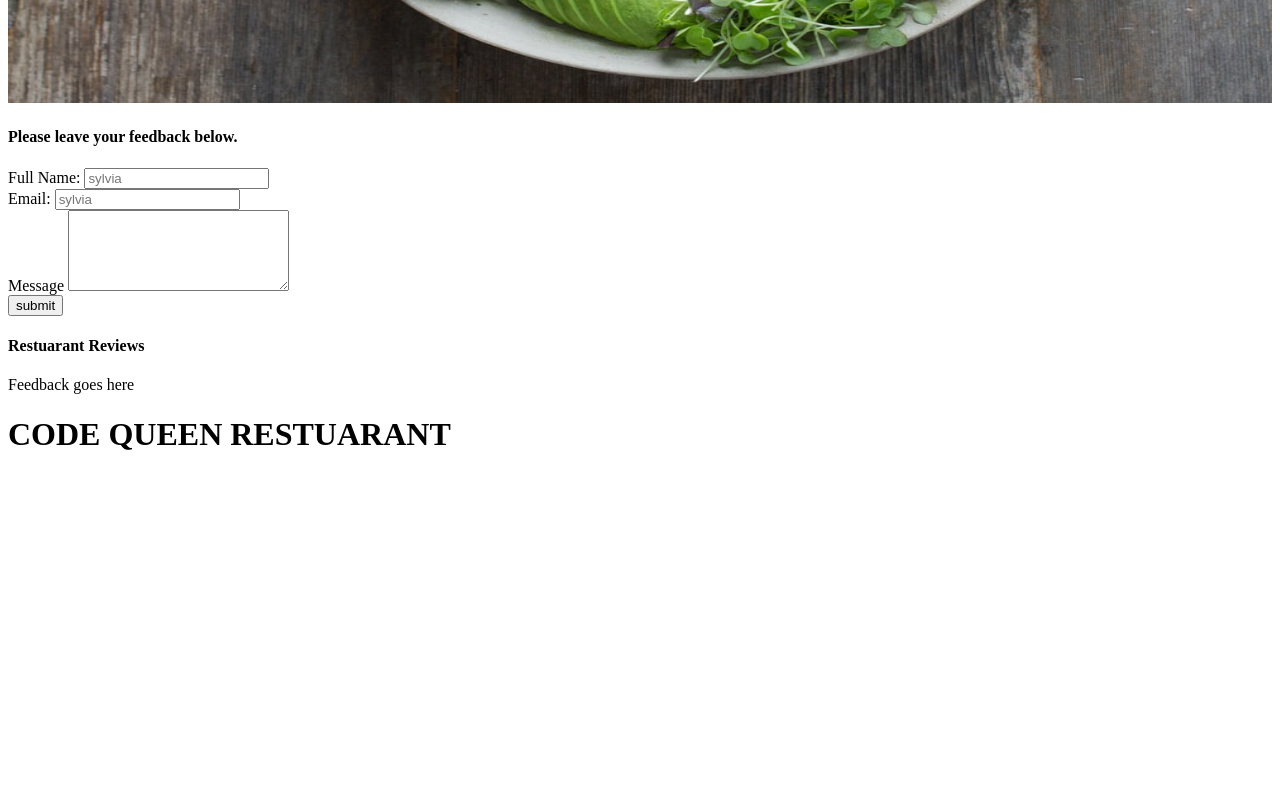
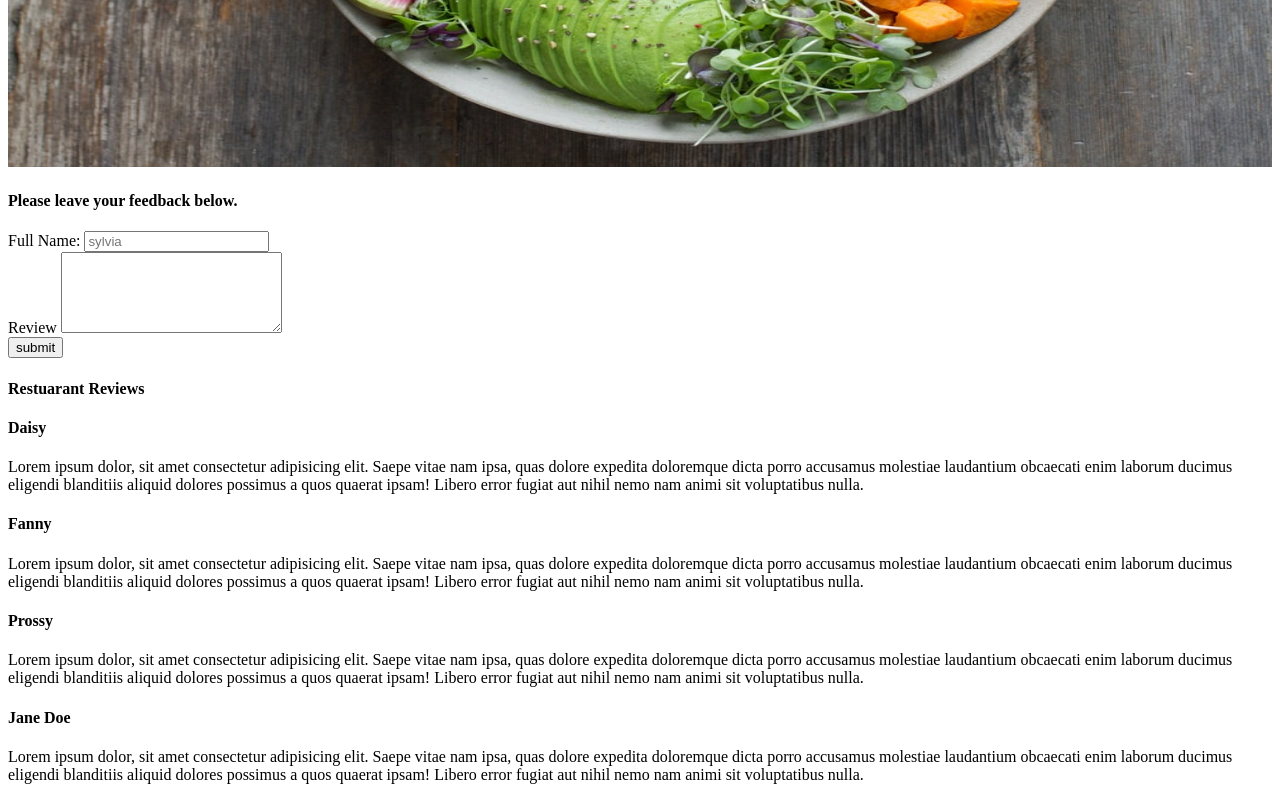
Before and after one commit to hannypher/CODEQUEEN, a plain HTML site: page index.html in a window 1280 px wide. Shown: the part 543-1343 px from the top of the page. Before the commit the page ends 1017 px from the top, so only its background shows below. Drawn offline with Linux system fonts and the light colour scheme.

Commit message:
added contact and about us page

```diff
--- a/index.html
+++ b/index.html
@@ -1,25 +1,25 @@
-<!DOCTYPE html>
 <!DOCTYPE html>
 <html lang="en">
 <head>
     <meta charset="UTF-8">
     <meta http-equiv="X-UA-Compatible" content="IE=edge">
     <meta name="viewport" content="width=device-width, initial-scale=1.0">
-    <title>WELCOME TO CODE QUEEN</title>
+    <title>CodeQueen - Restuarant</title>
     <link rel="stylesheet" href="css/index.css"/>
 </head>
 <body>
     <header>
+        <h1>CODE QUEEN RESTUARANT</h1>
         <nav class="navbar-top">
             <ul class="menu">
                 <li class="menu-item">
                     <a href="#" id="logo">Code Queen</a>
                 </li>
                 <li class="menu-item">
-                    <a href="#">About</a>
+                    <a href="./about.html">About</a>
                 </li>
                 <li class="menu-item">
-                    <a href="#">Contact Us</a>
+                    <a href="./contact.html">Contact Us</a>
                 </li>
             </ul>
         </nav>
@@ -33,12 +33,9 @@
                     <label for="full_name">Full Name:</label>
                     <input type="text" placeholder="sylvia" id="full_name" name="full_name"/>
                 </div>
-                <div input="input-element">
-                    <label for="email">Email:</label>
-                    <input type="email" placeholder="sylvia" id="email" name="email"/>
 
                     <div input="input-element">
-                        <label for="review">Message</label>
+                        <label for="review">Review</label>
                         <textarea name="review" cols="25" rows="5">
                         </textarea>
                 </div>
@@ -47,11 +44,49 @@
         </div>
         <div class="feed">
             <h4>Restuarant Reviews</h4>
-            <p>Feedback goes here</p>
+            <div class="reviews">
+                <h4 class="reviewer">Daisy</h4>
+                <p class="review-text">
+                Lorem ipsum dolor, sit amet consectetur adipisicing elit.
+                Saepe vitae nam ipsa, quas dolore expedita doloremque dicta porro accusamus
+                molestiae laudantium obcaecati enim laborum ducimus eligendi blanditiis aliquid dolores
+                possimus a quos quaerat ipsam!
+                Libero error fugiat aut nihil nemo nam animi sit voluptatibus nulla.
+                </p>
+            </div>
+            <div class="reviews">
+                <h4 class="reviewer">Fanny</h4>
+                <p class="review-text">
+                Lorem ipsum dolor, sit amet consectetur adipisicing elit.
+                Saepe vitae nam ipsa, quas dolore expedita doloremque dicta porro accusamus
+                molestiae laudantium obcaecati enim laborum ducimus eligendi blanditiis aliquid dolores
+                possimus a quos quaerat ipsam!
+                Libero error fugiat aut nihil nemo nam animi sit voluptatibus nulla.
+                </p>
+            </div>
+            <div class="reviews">
+                <h4 class="reviewer">Prossy</h4>
+                <p class="review-text">
+                Lorem ipsum dolor, sit amet consectetur adipisicing elit.
+                Saepe vitae nam ipsa, quas dolore expedita doloremque dicta porro accusamus
+                molestiae laudantium obcaecati enim laborum ducimus eligendi blanditiis aliquid dolores
+                possimus a quos quaerat ipsam!
+                Libero error fugiat aut nihil nemo nam animi sit voluptatibus nulla.
+                </p>
+            </div>
+            <div class="reviews">
+                <h4 class="reviewer">Jane Doe</h4>
+                <p class="review-text">
+                Lorem ipsum dolor, sit amet consectetur adipisicing elit.
+                Saepe vitae nam ipsa, quas dolore expedita doloremque dicta porro accusamus
+                molestiae laudantium obcaecati enim laborum ducimus eligendi blanditiis aliquid dolores
+                possimus a quos quaerat ipsam!
+                Libero error fugiat aut nihil nemo nam animi sit voluptatibus nulla.
+                </p>
+            </div>
         </div>
     </div>
     <main></main> <!--holds main content-->
 
-    <h1>CODE QUEEN RESTUARANT</h1>
 </body>
 </html>
```
Also changed, not shown: about.html (added, +19 -0 lines), contact.html (added, +20 -0 lines), registration.html (deleted).
